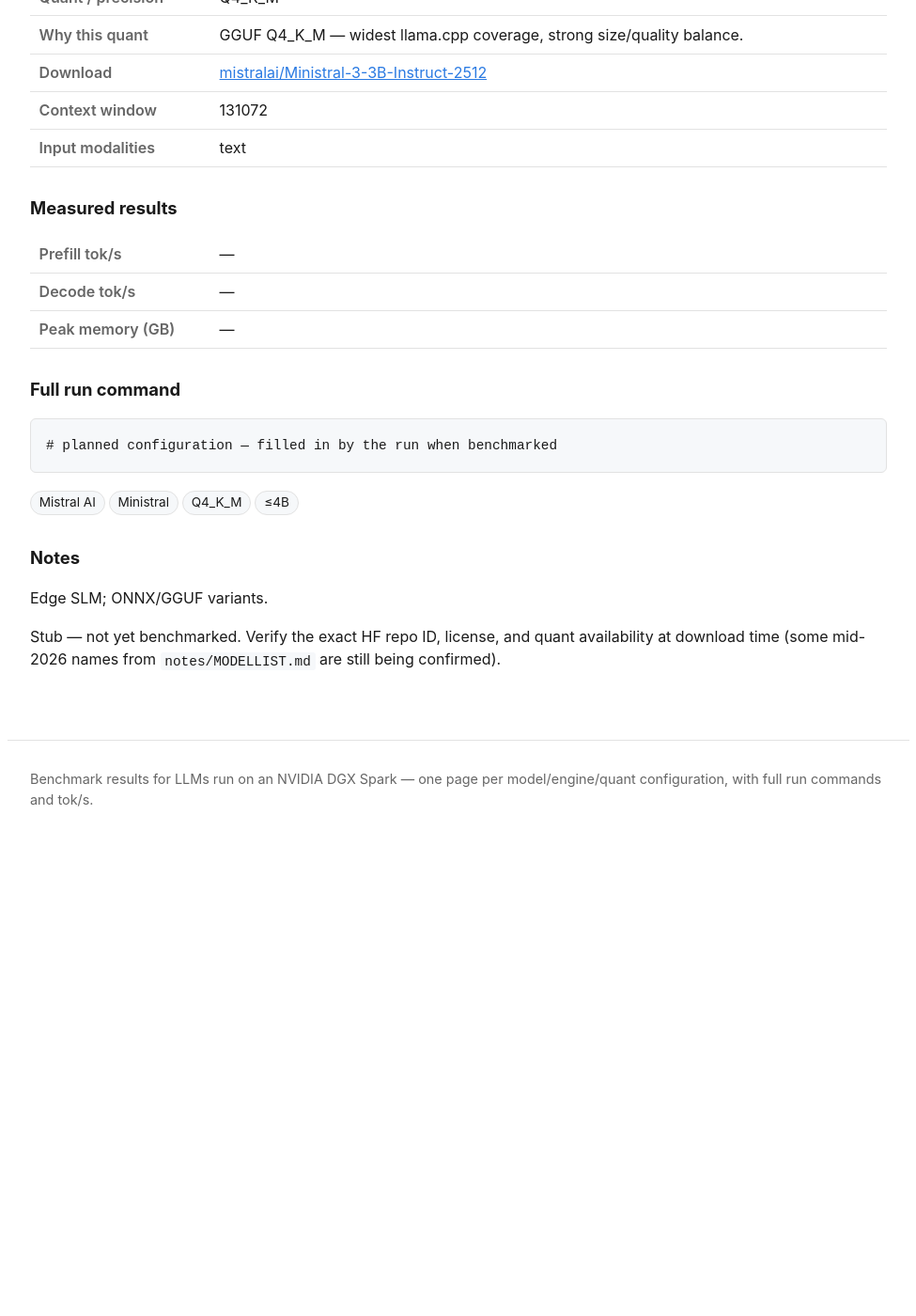
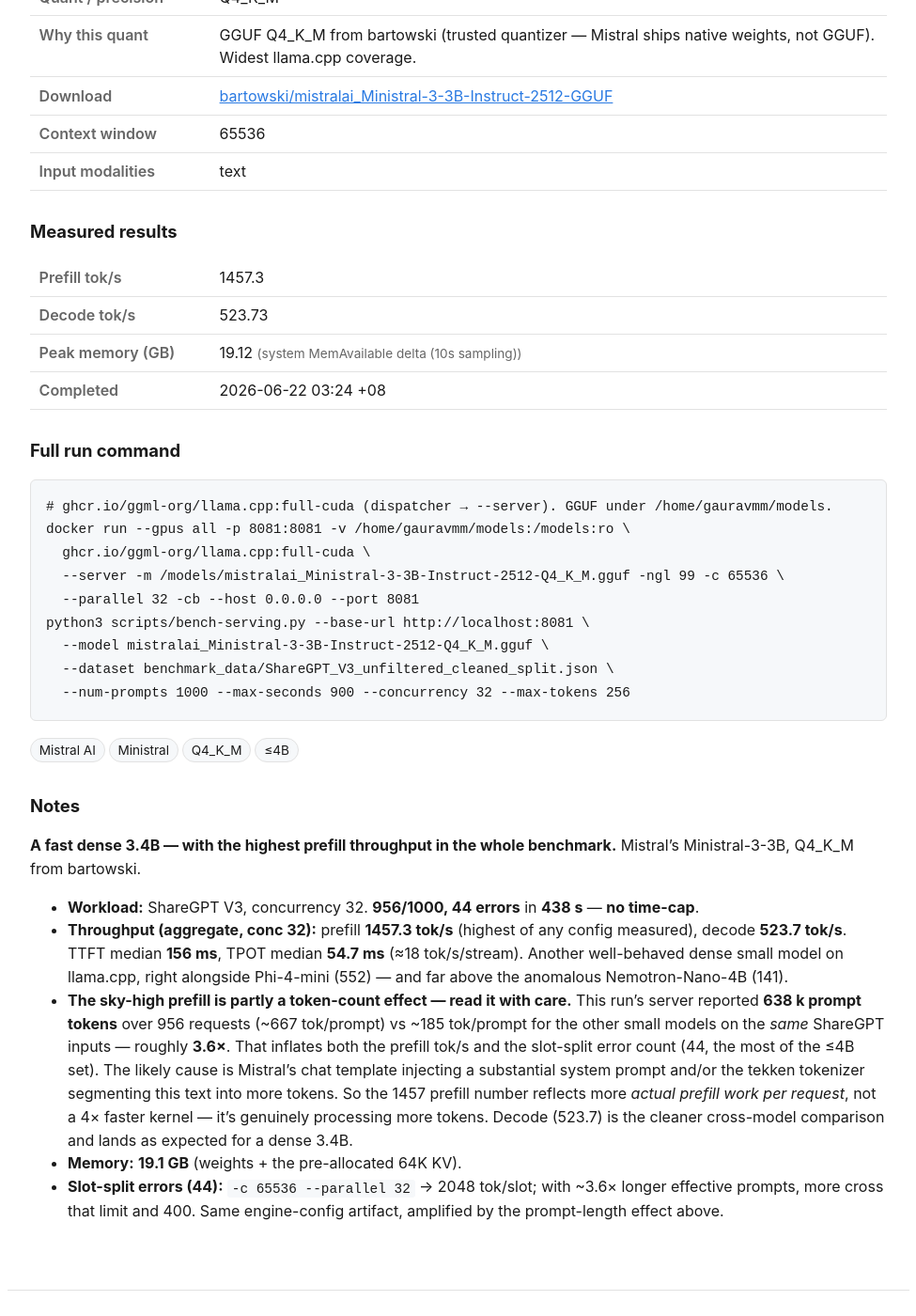
Before and after one commit to yjsoon/autobench, a Jekyll site: the page built from _configs/ministral-3-3b-llamacpp-q4_k_m.md, in a window 1280 px wide and 1400 px high, scrolled down 483 px. Shown: the whole window at 94% size, without its empty margins (152-1127 px from the left). Built offline with Jekyll 4.4.1, drawn with Linux system fonts in a browser that asks for light colours; before the commit the page ends 1408 px from its top, so only the background shows below that; some of the changed text lies outside the part shown.

Commit message:
Ministral-3-3B · llama.cpp · Q4_K_M — done (prefill 1457 / decode 524 tok/s)
Highest prefill measured (1457), but partly a token-count effect: server reported
~3.6x more prompt tokens (638k) than peers on the same ShareGPT inputs — chat-template
system prompt + tekken tokenizer. Decode 523.7 is the clean comparison. 956/1000,
44 slot-split errors (amplified by the longer effective prompts), no cap. Mem 19.1 GB.

Co-Authored-By: Claude Opus 4.8 (1M context) <noreply@anthropic.com>
Claude-Session: https://claude.ai/code/session_01JczsieM71svofn8CxRyY2s

```diff
--- a/_configs/ministral-3-3b-llamacpp-q4_k_m.md
+++ b/_configs/ministral-3-3b-llamacpp-q4_k_m.md
@@ -6,26 +6,50 @@ family: Ministral
 params: 3.4B (dense)
 engine: llama.cpp
 quant: Q4_K_M
-quant_rationale: GGUF Q4_K_M — widest llama.cpp coverage, strong size/quality balance.
-source_repo: mistralai/Ministral-3-3B-Instruct-2512
-download_url: https://huggingface.co/mistralai/Ministral-3-3B-Instruct-2512
-context: 131072
+quant_rationale: GGUF Q4_K_M from bartowski (trusted quantizer — Mistral ships native weights, not GGUF). Widest llama.cpp coverage.
+source_repo: bartowski/mistralai_Ministral-3-3B-Instruct-2512-GGUF
+download_url: https://huggingface.co/bartowski/mistralai_Ministral-3-3B-Instruct-2512-GGUF
+context: 65536
 modalities: [text]
 mm_served: true
 tags: [Mistral AI, Ministral, Q4_K_M, ≤4B]
 
-status: pending
-prefill_toks:
-decode_toks:
-mem_gb:
-mem_source:
-measured_on:
-completed_at:
+status: done
+prefill_toks: 1457.3
+decode_toks: 523.73
+mem_gb: 19.12
+mem_source: system MemAvailable delta (10s sampling)
+measured_on: 2026-06-22
+completed_at: 2026-06-22 03:24 +08
 run_command: |
-  # planned configuration — filled in by the run when benchmarked
+  # ghcr.io/ggml-org/llama.cpp:full-cuda (dispatcher → --server). GGUF under /home/gauravmm/models.
+  docker run --gpus all -p 8081:8081 -v /home/gauravmm/models:/models:ro \
+    ghcr.io/ggml-org/llama.cpp:full-cuda \
+    --server -m /models/mistralai_Ministral-3-3B-Instruct-2512-Q4_K_M.gguf -ngl 99 -c 65536 \
+    --parallel 32 -cb --host 0.0.0.0 --port 8081
+  python3 scripts/bench-serving.py --base-url http://localhost:8081 \
+    --model mistralai_Ministral-3-3B-Instruct-2512-Q4_K_M.gguf \
+    --dataset benchmark_data/ShareGPT_V3_unfiltered_cleaned_split.json \
+    --num-prompts 1000 --max-seconds 900 --concurrency 32 --max-tokens 256
 ---
 
-Edge SLM; ONNX/GGUF variants.
+**A fast dense 3.4B — with the highest prefill throughput in the whole benchmark.** Mistral's
+Ministral-3-3B, Q4_K_M from bartowski.
 
-Stub — not yet benchmarked. Verify the exact HF repo ID, license, and quant availability at
-download time (some mid-2026 names from `notes/MODELLIST.md` are still being confirmed).
+- **Workload:** ShareGPT V3, concurrency 32. **956/1000, 44 errors** in **438 s** — **no time-cap**.
+- **Throughput (aggregate, conc 32):** prefill **1457.3 tok/s** (highest of any config measured),
+  decode **523.7 tok/s**. TTFT median **156 ms**, TPOT median **54.7 ms** (≈18 tok/s/stream). Another
+  well-behaved dense small model on llama.cpp, right alongside Phi-4-mini (552) — and far above the
+  anomalous Nemotron-Nano-4B (141).
+- **The sky-high prefill is partly a token-count effect — read it with care.** This run's server
+  reported **638 k prompt tokens** over 956 requests (~667 tok/prompt) vs ~185 tok/prompt for the
+  other small models on the *same* ShareGPT inputs — roughly **3.6×**. That inflates both the prefill
+  tok/s and the slot-split error count (44, the most of the ≤4B set). The likely cause is Mistral's
+  chat template injecting a substantial system prompt and/or the tekken tokenizer segmenting this
+  text into more tokens. So the 1457 prefill number reflects more *actual prefill work per request*,
+  not a 4× faster kernel — it's genuinely processing more tokens. Decode (523.7) is the cleaner
+  cross-model comparison and lands as expected for a dense 3.4B.
+- **Memory:** **19.1 GB** (weights + the pre-allocated 64K KV).
+- **Slot-split errors (44):** `-c 65536 --parallel 32` → 2048 tok/slot; with ~3.6× longer effective
+  prompts, more cross that limit and 400. Same engine-config artifact, amplified by the prompt-length
+  effect above.
```
